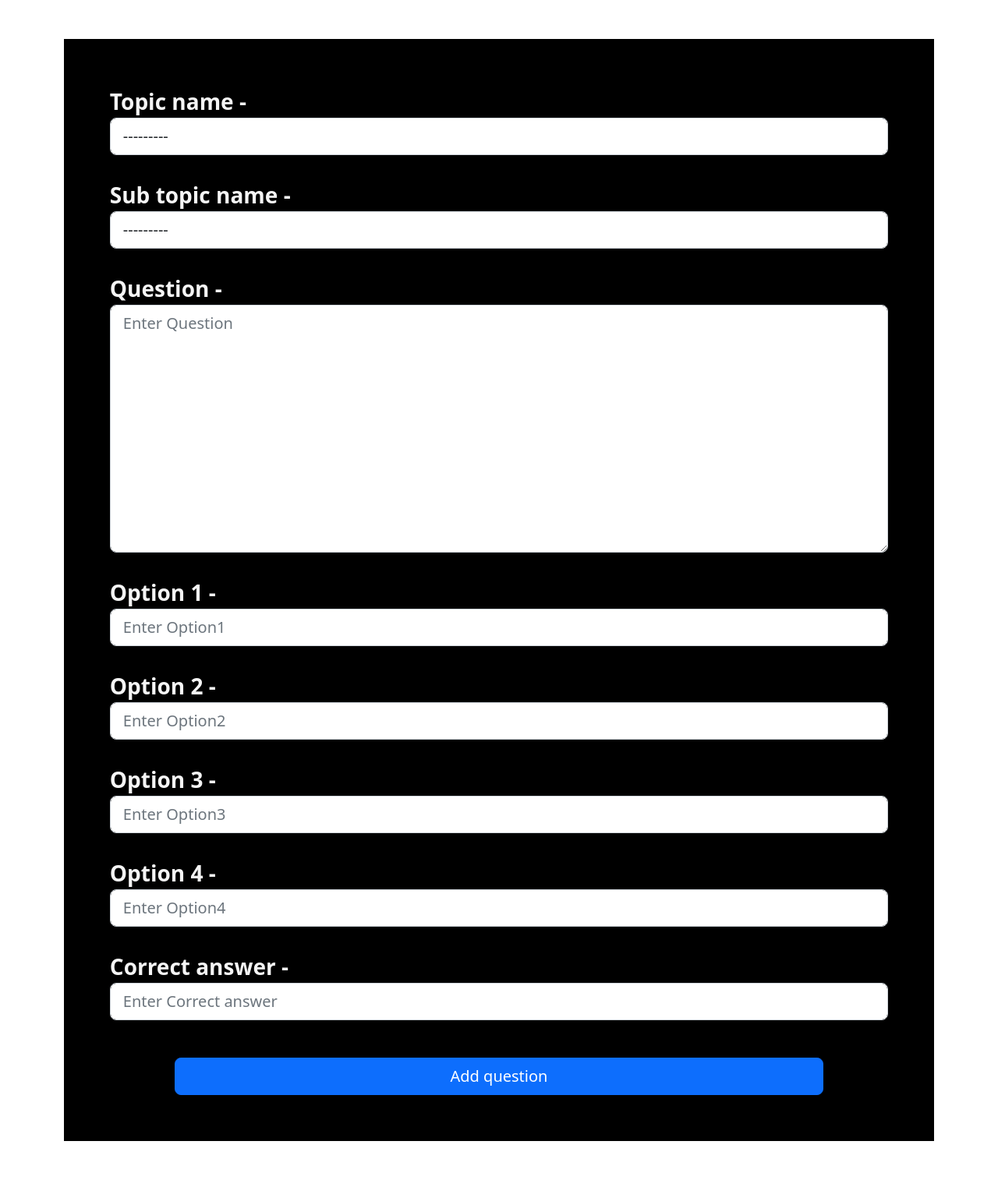
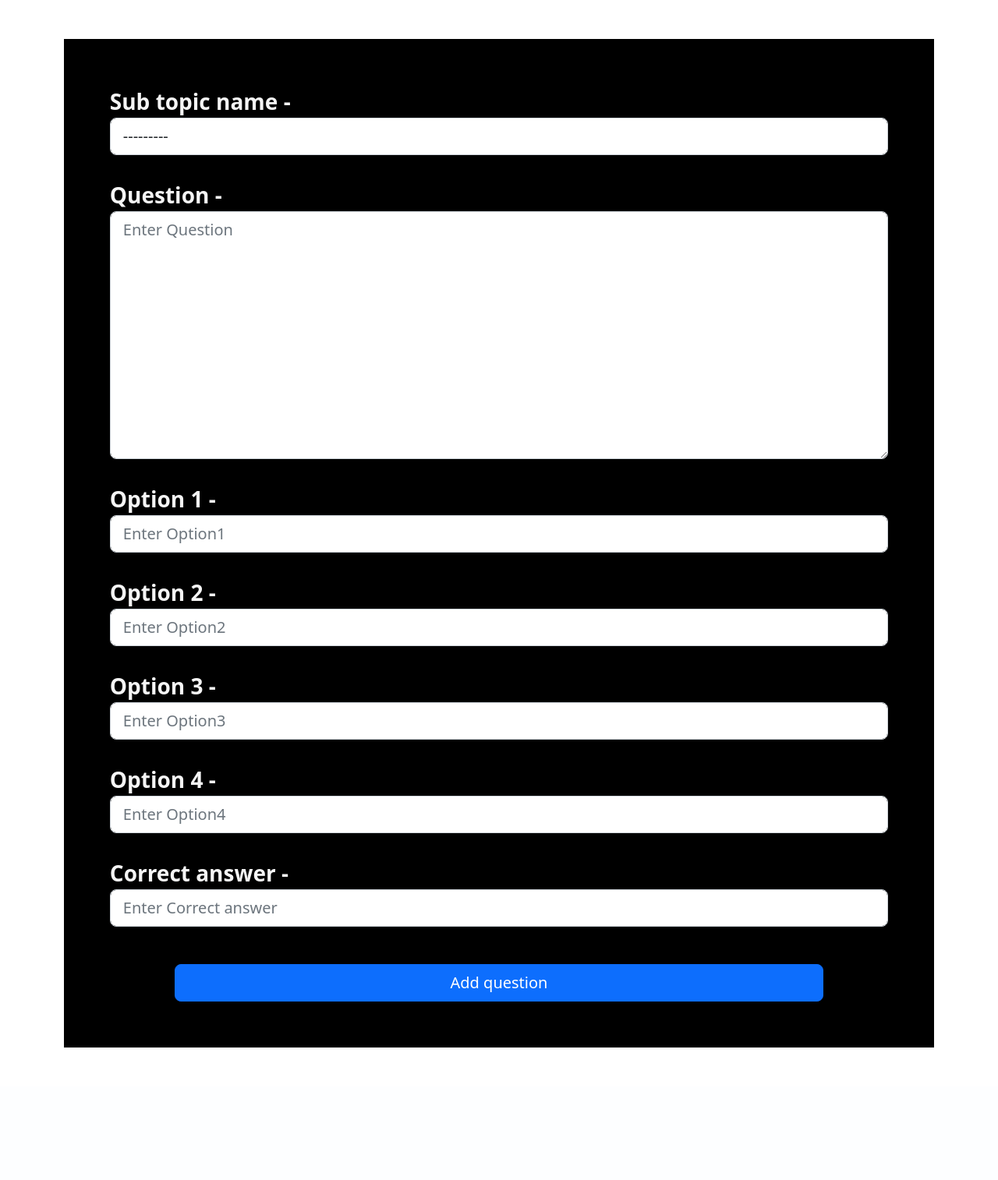
Before and after one commit to Asad474/Quiz-App, a Django app: page /questionform/ in a window 1280 px wide. Shown: the part 86-1600 px from the top of the page at 78% size. After the commit the page ends 1430 px from the top, so only its background shows below. Run offline with Django 4.2, Linux system fonts and the light colour scheme; a user stored in the database is signed in; data comes from the database, SQL or seed files in the repository.

Commit message:
Add requirements.txt

```diff
--- a/quizapp/models.py
+++ b/quizapp/models.py
@@ -31,7 +31,6 @@ class Subtopic(models.Model):
 
 
 class Quizquestion(models.Model):
-    topic_name = models.ForeignKey(Quiztopic, on_delete = models.CASCADE)
     sub_topic_name = models.ForeignKey(Subtopic, on_delete = models.CASCADE)
     question = models.CharField(unique = True, max_length = 500)
     option_1 = models.CharField(max_length = 100)
--- a/quizapp/templates/quizapp/form.html
+++ b/quizapp/templates/quizapp/form.html
@@ -4,11 +4,6 @@
     <div class="form-layout">
         <form action="" method="post">
             {% csrf_token %}
-            <div class="question-form">
-                <label for="{{ form.topic_name.label }}" class="fs-3 fw-bold">{{ form.topic_name.label }} - </label>
-                {{ form.topic_name }}
-            </div>
-
             <div class="question-form">
                 <label for="{{ form.sub_topic_name.label }}" class="fs-3 fw-bold">{{ form.sub_topic_name.label }} - </label>
                 {{ form.sub_topic_name }}
```
Also changed, not shown: requirements.txt (added, +10 -0 lines), quizapp/migrations/0002_remove_quizquestion_topic_name.py (added).
